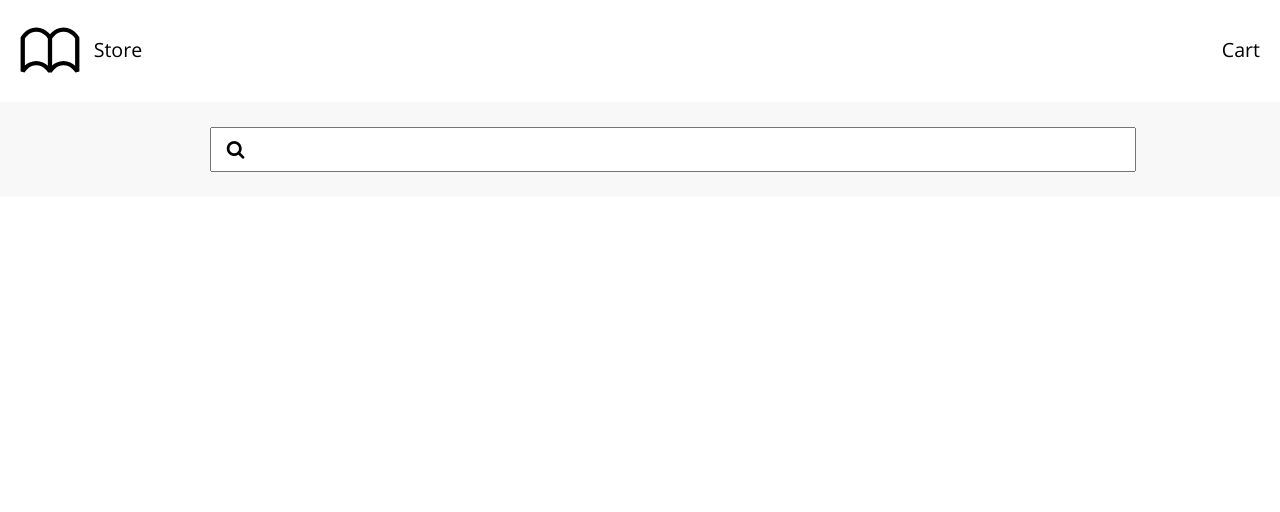
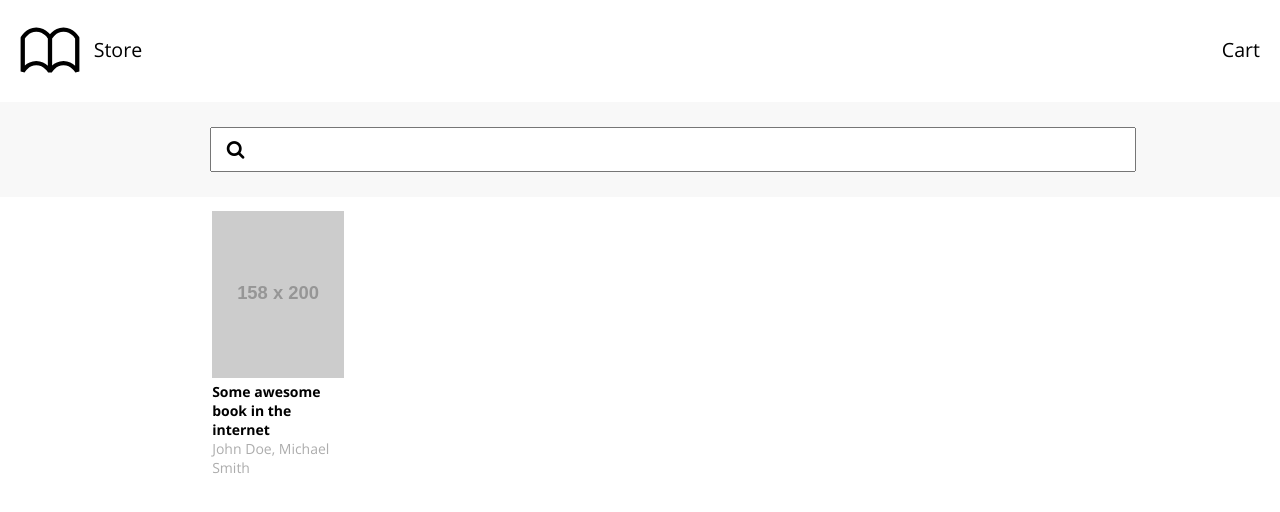
Before and after one commit to wcalderipe/react-book-app-layout, a plain HTML site: page index.html in a window 1280 px wide. Drawn offline with Linux system fonts and the light colour scheme; placeholder pictures from the web are drawn by us.

Commit message:
Add book list with one item behavior

```diff
--- a/index.html
+++ b/index.html
@@ -21,7 +21,7 @@
       </ul>
     </header>
 
-    <section class="store">
+    <section>
       <section class="toolbar">
         <div class="search">
           <form>
@@ -32,6 +32,20 @@
           </form>
         </div>
       </section>
+
+      <section class="store">
+        <div class="container">
+          <ul class="books-list">
+            <li class="book">
+              <a class="cover" href="#">
+                <img src="http://placehold.it/158x200">
+              </a>
+              <a class="title" href="#">Some awesome book in the internet</a>
+              <span class="author">John Doe, Michael Smith</span>
+            </li>
+          </ul>
+        </div>
+      </section>
     </section>
   </body>
 </html>
--- a/styles.css
+++ b/styles.css
@@ -2,6 +2,12 @@
   font-family: 'Open Sans';
   src: url(assets/fonts/Open_Sans/OpenSans-Regular.ttf);
 }
+
+@font-face {
+  font-family: 'Open Sans Bold';
+  src: url(assets/fonts/Open_Sans/OpenSans-Bold.ttf);
+}
+
 
 body {
   color: #000;
@@ -10,6 +16,7 @@ body {
   margin: 0;
   font-family: 'Open Sans'
 }
+
 
 .main-header {
   display: flex;
@@ -41,6 +48,7 @@ body {
   line-height: 60px;
 }
 
+
 .main-menu, .customer-menu {
   list-style: none;
   padding-left: 0;
@@ -52,7 +60,6 @@ body {
   display: inline-block;
 }
 
-.store {}
 
 .toolbar {
   background-color: #f8f8f8;
@@ -68,7 +75,6 @@ body {
 .toolbar .search form {
   position: relative;
 }
-
 
 .toolbar .search input {
   padding: 11.5px;
@@ -89,3 +95,40 @@ body {
   left: 1px;
   cursor: pointer;
 }
+
+
+.store .container {
+  max-width: 70%;
+  margin: 0 auto;
+}
+
+
+.books-list {
+  padding: 0;
+}
+
+.books-list .book {
+  display: inline-block;
+  max-width: 14.75%;
+  margin-left: 2.25%;
+  margin-bottom: 2.25%;
+}
+
+.books-list .book .cover {
+  display: block;
+}
+
+.books-list .book .cover img {
+  width: 100%;
+}
+
+.books-list .book .title {
+  font-family: 'Open Sans Bold';
+  color: #000;
+  text-decoration: none;
+  display: block;
+}
+
+.books-list .book .author {
+  color: #adadad;
+}
```
